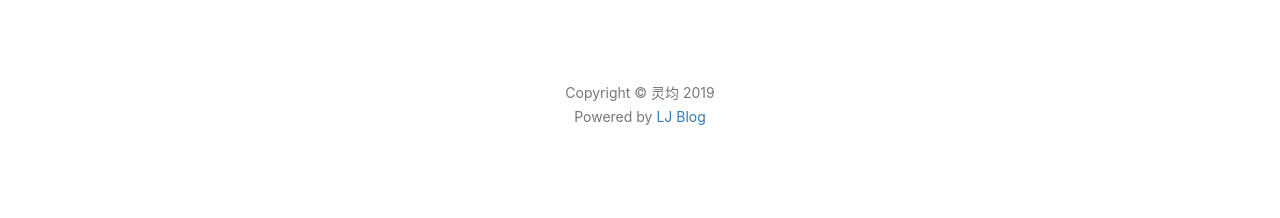
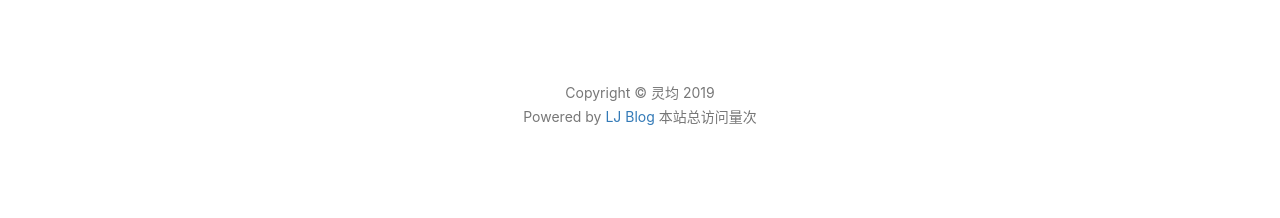
Before and after one commit to cslingjun/cslingjun.github.io, a Jekyll site: the page built from index.html, in a window 1280 px wide. Shown: the part 1803-2021 px from the top of the page. Built offline with Jekyll 4.4.1, drawn with Linux system fonts in a browser that asks for light colours; nearby versions of some CDN libraries; the list of posts is cut into pages by our own code; comment, search, counter and statistics services are not loaded.

Commit message:
modify blog

```diff
--- a/_includes/footer.html
+++ b/_includes/footer.html
@@ -101,6 +101,8 @@
                         src="https://ghbtns.com/github-btn.html?user={{ site.github_username }}&repo={{ site.github_username }}.github.io&type=star&count=true" >
 
                     </iframe> -->
+                    <script async src="//dn-lbstatics.qbox.me/busuanzi/2.3/busuanzi.pure.mini.js"></script>
+                    <span id="busuanzi_container_site_pv">本站总访问量<span id="busuanzi_value_site_pv"></span>次</span>
                 </p>
             </div>
         </div>
@@ -268,9 +270,4 @@
         });
     });
 </script>
-
-<script async src="https://dn-lbstatics.qbox.me/busuanzi/2.3/busuanzi.pure.mini.js"></script>
-<span id="busuanzi_container_page_pv">
-  本文总阅读量<span id="busuanzi_value_page_pv"></span>次
-</span>
 {% endif %}
```
